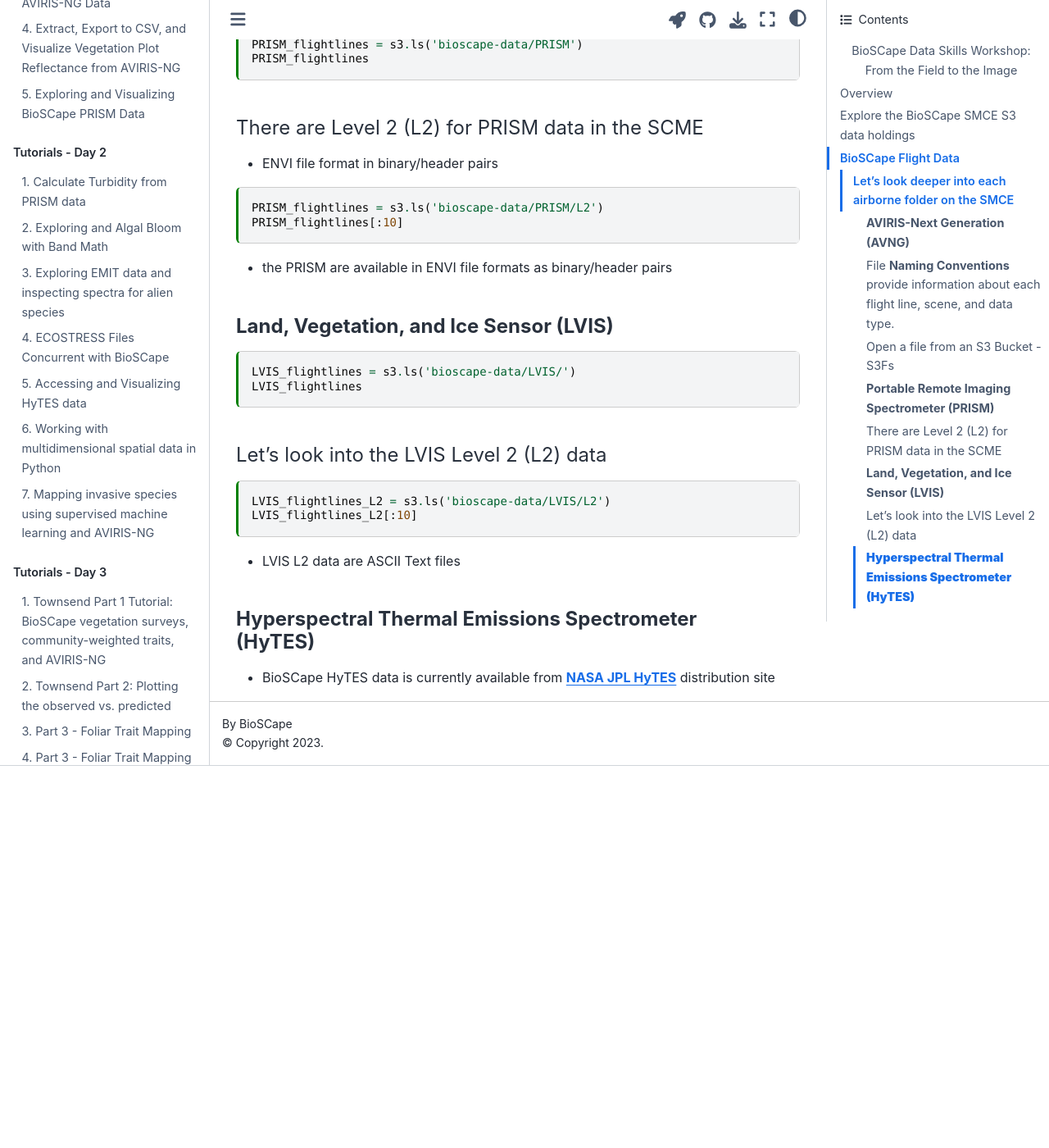
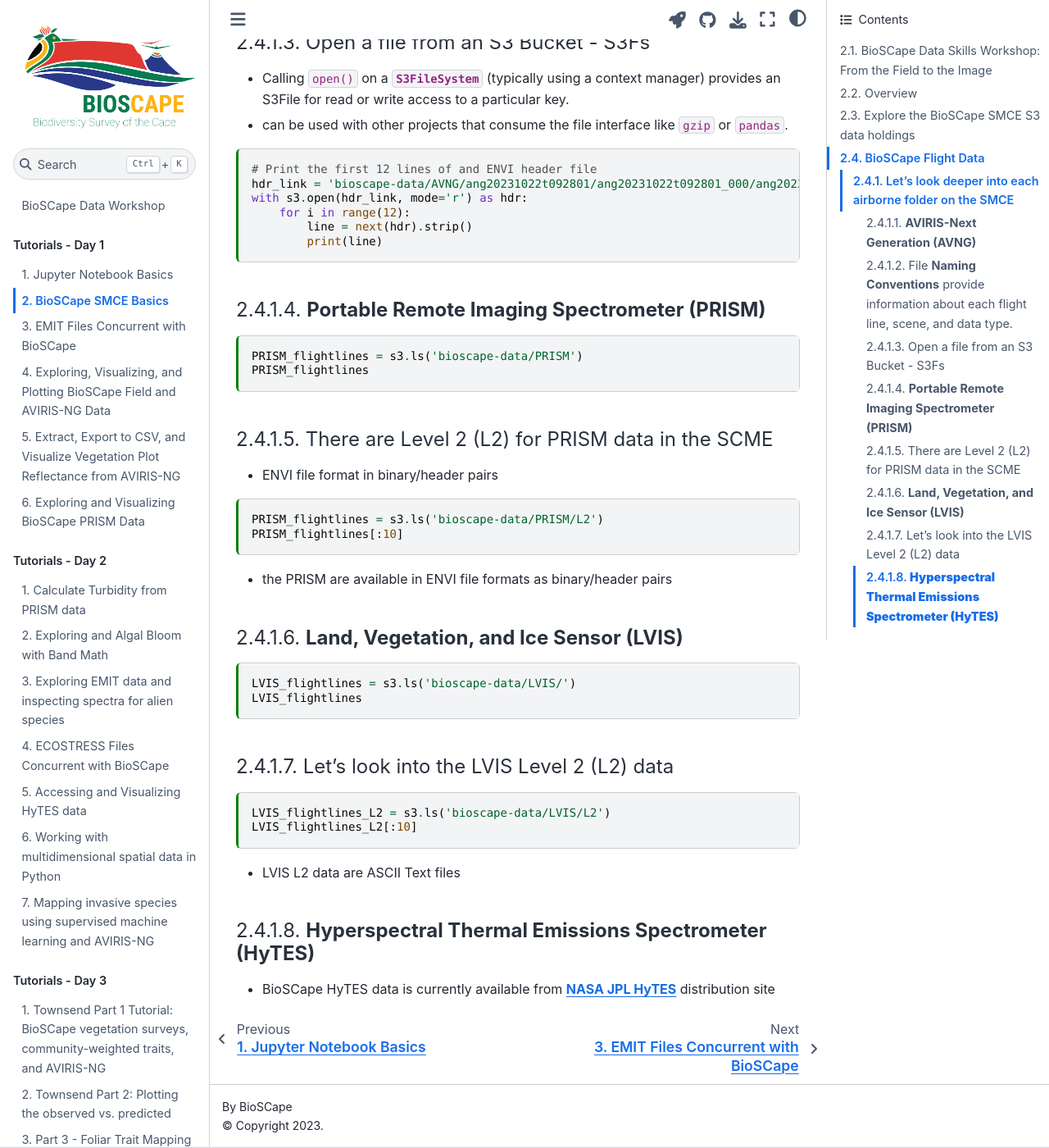
Before and after one commit to ornldaac/bioscape_workshop_sa, a Jupyter Book: the page built from book/tutorials/NotebookBasics/SMCE_Basics.ipynb, in a window 1280 px wide and 1400 px high, scrolled down 4391 px. Shown: the whole window at 82% size. Built offline with Jupyter Book 1.0.4 settings and Sphinx 7.4.7 and the Sphinx Book theme 1.1.4, drawn with Linux system fonts in a browser that asks for light colours; pages that are not in the unit, such as notebooks, are missing from menus; before the commit the page ends 5325 px from its top, so only the background shows below that; some of the changed text lies outside the part shown.

```diff
--- a/book/_toc.yml
+++ b/book/_toc.yml
@@ -8,6 +8,7 @@
     numbered: true
     chapters:
     - file: tutorials/NotebookBasics/NotebookBasics.ipynb
+    - file: tutorials/NotebookBasics/SMCE_Basics.ipynb
     - file: tutorials/ANG_FieldData/ConcurrentEMIT.ipynb
     - file: tutorials/ANG_FieldData/Field_AVNG_Explore.ipynb
     - file: tutorials/ANG_FieldData/plotspectra_2csv_3x3.ipynb
```
Also changed, not shown: book/tutorials/ANG_FieldData/Field_AVNG_Explore.ipynb, book/tutorials/NotebookBasics/NotebookBasics.ipynb, book/tutorials/NotebookBasics/SMCE_Basics.ipynb.
